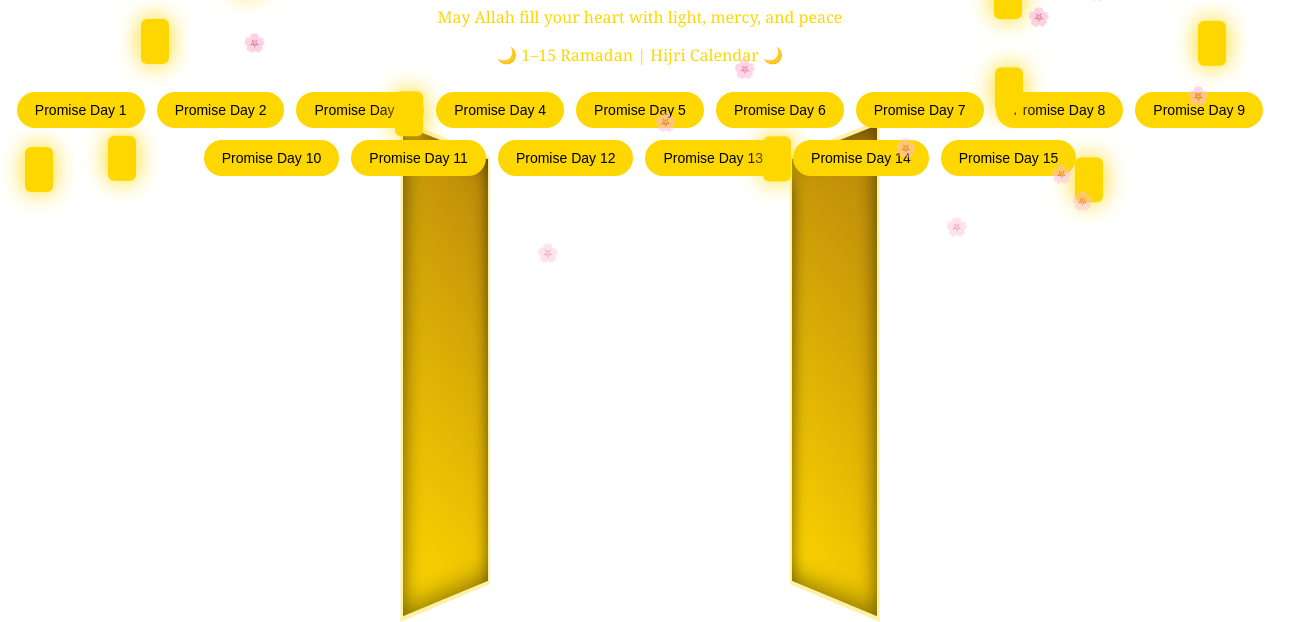
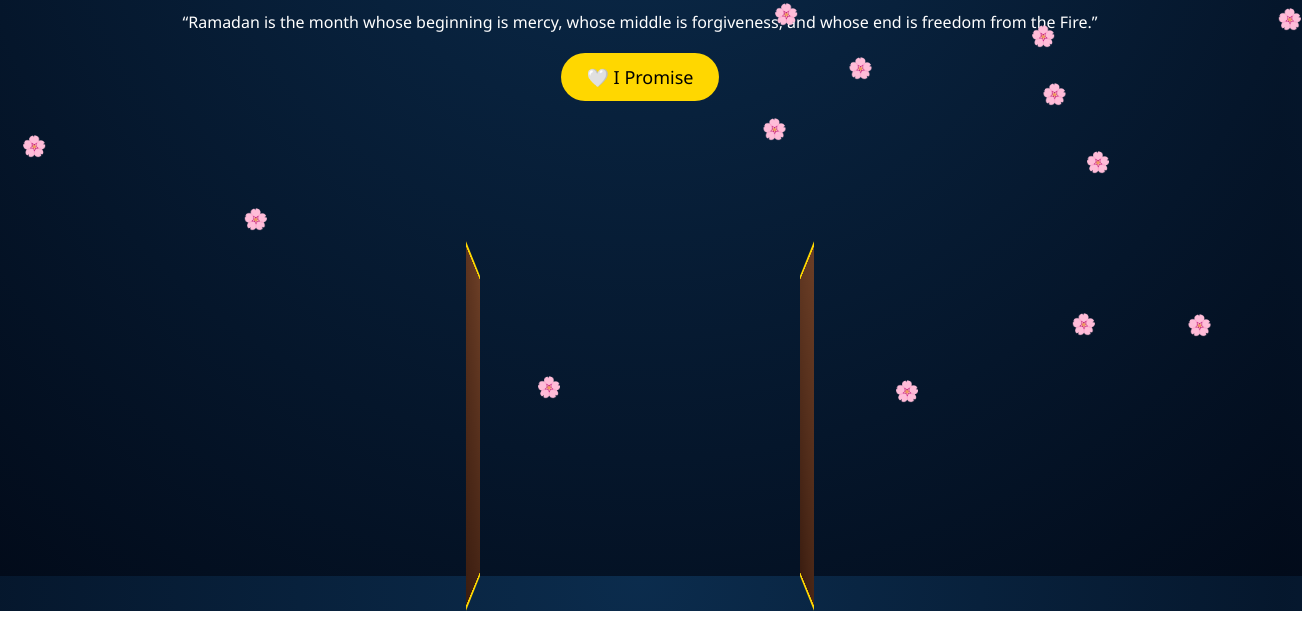
Before and after one commit to Desort17/ramadan-2026, a plain HTML site: page index.html in a window 1280 px wide. Shown: the part 224-846 px from the top of the page, 1302 px wide, since content can reach past the window. Drawn offline with Linux system fonts and the light colour scheme.

Commit message:
Update Ramadan theme and enhance layout

```diff
--- a/index.html
+++ b/index.html
@@ -2,207 +2,225 @@
 <html lang="en">
 <head>
 <meta charset="UTF-8">
-<title>Ramadan Promise Doors</title>
+<title>Ramadan Kareem 🌙</title>
+<meta name="viewport" content="width=device-width, initial-scale=1.0">
 
 <style>
+* { margin:0; padding:0; box-sizing:border-box; font-family: 'Segoe UI', sans-serif; }
+
 body {
-    margin: 0;
+  background: radial-gradient(circle at top, #0b2c4d, #020b1a);
+  height: 100vh;
   overflow: hidden;
-    background: radial-gradient(circle at top, #050b2e, #000);
-    font-family: 'Georgia', serif;
-    color: gold;
+  color: white;
 }
 
-/* Crescent Moon */
+/* Moon */
 .moon {
   position: absolute;
-    top: 60px;
-    right: 120px;
-    width: 120px;
-    height: 120px;
+  top: 40px;
+  right: 60px;
+  width: 90px;
+  height: 90px;
   border-radius: 50%;
-    box-shadow: -20px 0 0 0 #f5e6a8;
+  box-shadow: -20px 0 0 0 #f5f3ce;
 }
-
-/* Doors */
-.door-container {
-    position: absolute;
-    bottom: 0;
-    left: 50%;
-    width: 300px;
-    height: 420px;
-    transform: translateX(-50%);
-    perspective: 1000px;
-}
-
-.door {
-    position: absolute;
-    width: 50%;
-    height: 100%;
-    background: linear-gradient(145deg, #b8860b, #ffd700);
-    border: 4px solid #fff1a8;
-    box-shadow: inset 0 0 30px rgba(0,0,0,0.6);
-    transition: transform 3s ease-in-out;
-}
-
-.left { transform-origin: left; }
-.right { right: 0; transform-origin: right; }
-
-.open-left { transform: rotateY(-110deg); }
-.open-right { transform: rotateY(110deg); }
 
 /* Lanterns */
 .lantern {
   position: absolute;
-    width: 28px;
-    height: 45px;
-    background: gold;
-    border-radius: 6px;
-    box-shadow: 0 0 25px gold;
-    animation: float 6s infinite ease-in-out;
+  top: -120px;
+  width: 40px;
+  height: 80px;
+  background: radial-gradient(circle, #ffd86b, #ff9f1c);
+  border-radius: 10px;
+  animation: swing 4s ease-in-out infinite;
+  box-shadow: 0 0 30px #ffb703;
 }
+.l1 { left: 15%; }
+.l2 { left: 45%; animation-delay: 1s; }
+.l3 { left: 75%; animation-delay: 2s; }
 
-@keyframes float {
-    0% { transform: translateY(0); }
-    50% { transform: translateY(-40px); }
-    100% { transform: translateY(0); }
+@keyframes swing {
+  0%,100% { transform: rotate(5deg); }
+  50% { transform: rotate(-5deg); }
 }
 
 /* Flowers */
 .flower {
   position: absolute;
-    font-size: 18px;
-    animation: fall 8s linear infinite;
+  top: -10px;
+  font-size: 20px;
+  animation: fall linear infinite;
+}
+@keyframes fall {
+  to { transform: translateY(110vh); }
 }
 
-@keyframes fall {
-    0% { transform: translateY(-40px); opacity: 1; }
-    100% { transform: translateY(100vh); opacity: 0; }
+/* Doors */
+.door-wrapper {
+  position: absolute;
+  bottom: 0;
+  width: 100%;
+  height: 60%;
+  display: flex;
+  justify-content: center;
+  align-items: flex-end;
 }
 
-/* Center Content */
-.center {
+.door {
+  width: 160px;
+  height: 300px;
+  background: linear-gradient(145deg, #6b3e26, #3b1d10);
+  border: 4px solid gold;
+  transform-origin: left;
+  transition: transform 3s ease;
+}
+
+.door.right {
+  transform-origin: right;
+}
+
+.open .left {
+  transform: perspective(800px) rotateY(-100deg);
+}
+.open .right {
+  transform: perspective(800px) rotateY(100deg);
+}
+
+/* Content */
+.content {
   position: absolute;
-    top: 18%;
+  top: 20%;
   width: 100%;
   text-align: center;
   opacity: 0;
-    transition: opacity 3s;
+  transition: opacity 2s ease;
 }
 
-.promises {
+.show { opacity: 1; }
+
+button {
+  padding: 12px 25px;
+  background: gold;
+  border: none;
+  border-radius: 25px;
+  font-size: 18px;
+  cursor: pointer;
   margin-top: 20px;
 }
 
-button {
-    margin: 6px;
-    padding: 10px 18px;
-    background: gold;
-    border: none;
-    border-radius: 22px;
-    font-size: 14px;
-    cursor: pointer;
+.gift {
+  margin-top: 30px;
+  font-size: 20px;
+  animation: fade 2s ease;
 }
 
-button:disabled {
-    background: #777;
-    cursor: not-allowed;
-}
-
-.gift {
-    margin-top: 20px;
-    font-size: 28px;
-    display: none;
+@keyframes fade {
+  from { opacity:0; transform: scale(0.8); }
+  to { opacity:1; transform: scale(1); }
 }
 </style>
 </head>
 
 <body>
 
+<audio autoplay loop>
+  <source src="ramadan.mp3" type="audio/mpeg">
+</audio>
+
 <div class="moon"></div>
 
-<div class="door-container">
+<div class="lantern l1"></div>
+<div class="lantern l2"></div>
+<div class="lantern l3"></div>
+
+<div class="door-wrapper" id="doors">
   <div class="door left"></div>
   <div class="door right"></div>
 </div>
 
-<div class="center" id="center">
-    <h1>✨ Ramadan Mubarak ✨</h1>
-    <p>May Allah fill your heart with light, mercy, and peace</p>
-    <p>🌙 1–15 Ramadan | Hijri Calendar 🌙</p>
+<div class="content" id="content">
+  <h1>🌙 Ramadan Kareem 🌙</h1>
+  <p>1st Night of Ramadan – Hijri Month Begins</p>
+  <p style="margin-top:10px;">
+    “Ramadan is the month whose beginning is mercy,
+    whose middle is forgiveness,
+    and whose end is freedom from the Fire.”
+  </p>
 
-    <div class="promises" id="promises"></div>
+  <button id="promiseBtn">🤍 I Promise</button>
 
   <div class="gift" id="gift"></div>
 </div>
 
-<audio id="music" src="ramadan.mp3"></audio>
+<script>
+/* Flower rain */
+setInterval(() => {
+  const f = document.createElement("div");
+  f.className = "flower";
+  f.innerHTML = "🌸";
+  f.style.left = Math.random()*100 + "vw";
+  f.style.animationDuration = 4 + Math.random()*4 + "s";
+  document.body.appendChild(f);
+  setTimeout(()=>f.remove(),8000);
+}, 300);
 
-<script>
-const leftDoor = document.querySelector('.left');
-const rightDoor = document.querySelector('.right');
-const center = document.getElementById('center');
-const music = document.getElementById('music');
-const promisesDiv = document.getElementById('promises');
-const giftDiv = document.getElementById('gift');
+/* Door opening */
+setTimeout(() => {
+  document.getElementById("doors").classList.add("open");
+  document.getElementById("content").classList.add("show");
+}, 3000);
+
+const promises = [
+  "Will you pray sincerely this Ramadan?",
+  "Will you speak kindly?",
+  "Will you forgive others?",
+  "Will you help the needy?",
+  "Will you control anger?",
+  "Will you read Quran daily?",
+  "Will you give charity?",
+  "Will you avoid lies?",
+  "Will you respect parents?",
+  "Will you lower your gaze?",
+  "Will you be grateful?",
+  "Will you keep promises?",
+  "Will you help silently?",
+  "Will you make dua?",
+  "Will you seek Allah’s mercy?"
+];
 
 const gifts = [
-    "🤍 Gift of Patience",
-    "✨ Gift of Forgiveness",
-    "🌸 Gift of Kindness",
-    "🌙 Gift of Faith",
-    "💛 Gift of Gratitude",
-    "🕊️ Gift of Peace",
-    "📿 Gift of Prayer",
-    "🌟 Gift of Guidance",
-    "🔥 Gift of Strength",
-    "🤲 Gift of Du’a",
-    "💎 Gift of Wisdom",
-    "🌿 Gift of Humility",
-    "☀️ Gift of Hope",
-    "🎁 Gift of Mercy",
-    "👑 Gift of Jannah (Ameen)"
+  "🌸 Allah loves those who repent – Quran 2:222",
+  "🌸 Indeed with hardship comes ease – Quran 94:6",
+  "🌸 Allah is Near – Quran 2:186",
+  "🌸 He is the Most Merciful",
+  "🌸 Your reward is multiplied",
+  "🌸 Angels pray for you",
+  "🌸 Your heart is purified",
+  "🌸 Sins are forgiven",
+  "🌸 Peace enters your soul",
+  "🌸 Light fills your path",
+  "🌸 Dua is accepted",
+  "🌸 Faith grows stronger",
+  "🌸 Blessings increase",
+  "🌸 Mercy surrounds you",
+  "🌸 Jannah is promised"
 ];
 
-// Create 15 promise buttons
-for(let i = 0; i < 15; i++){
-    const btn = document.createElement('button');
-    btn.innerText = `Promise Day ${i+1}`;
+let step = 0;
+const giftDiv = document.getElementById("gift");
+const btn = document.getElementById("promiseBtn");
+
 btn.onclick = () => {
-        giftDiv.style.display = 'block';
-        giftDiv.innerText = gifts[i];
-        btn.disabled = true;
+  if (step < 15) {
+    giftDiv.innerHTML = `<b>Promise:</b> ${promises[step]}<br><br><b>Gift:</b> ${gifts[step]}`;
+    step++;
+  } else {
+    giftDiv.innerHTML = "🌙 Ramadan Mubarak 🤍 May Allah accept all your promises.";
+    btn.style.display = "none";
+  }
 };
-    promisesDiv.appendChild(btn);
-}
-
-// Lanterns
-for(let i=0;i<15;i++){
-    const l = document.createElement('div');
-    l.className = 'lantern';
-    l.style.left = Math.random()*100 + '%';
-    l.style.top = Math.random()*60 + '%';
-    l.style.animationDelay = Math.random()*5 + 's';
-    document.body.appendChild(l);
-}
-
-// Flower rain
-setInterval(() => {
-    const f = document.createElement('div');
-    f.className = 'flower';
-    f.innerText = '🌸';
-    f.style.left = Math.random()*100 + '%';
-    document.body.appendChild(f);
-    setTimeout(() => f.remove(), 8000);
-}, 250);
-
-// Door opening
-setTimeout(() => {
-    leftDoor.classList.add('open-left');
-    rightDoor.classList.add('open-right');
-    center.style.opacity = 1;
-    music.play();
-}, 2000);
 </script>
 
 </body>
```
Lines whose indentation alone changed are shown as unchanged.
